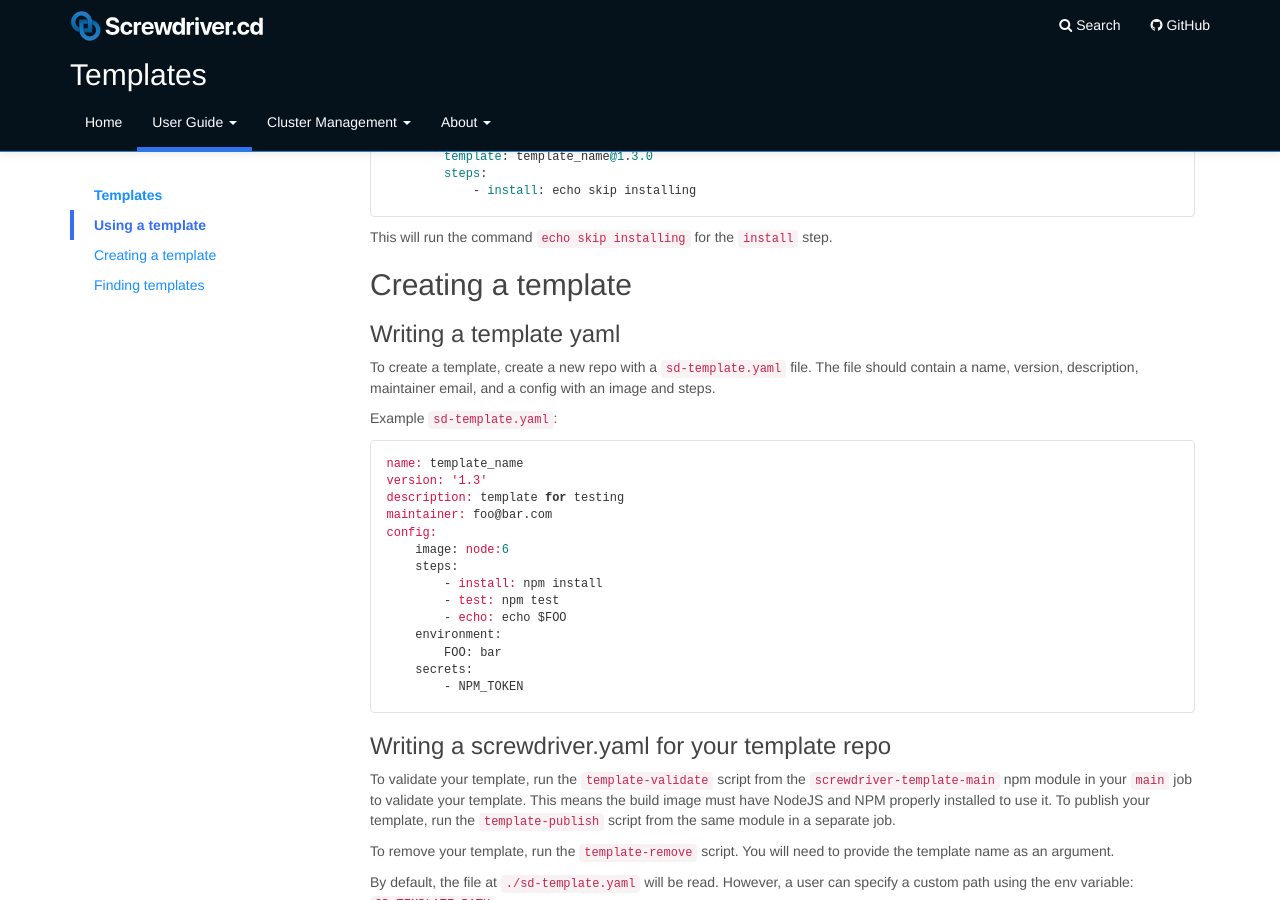
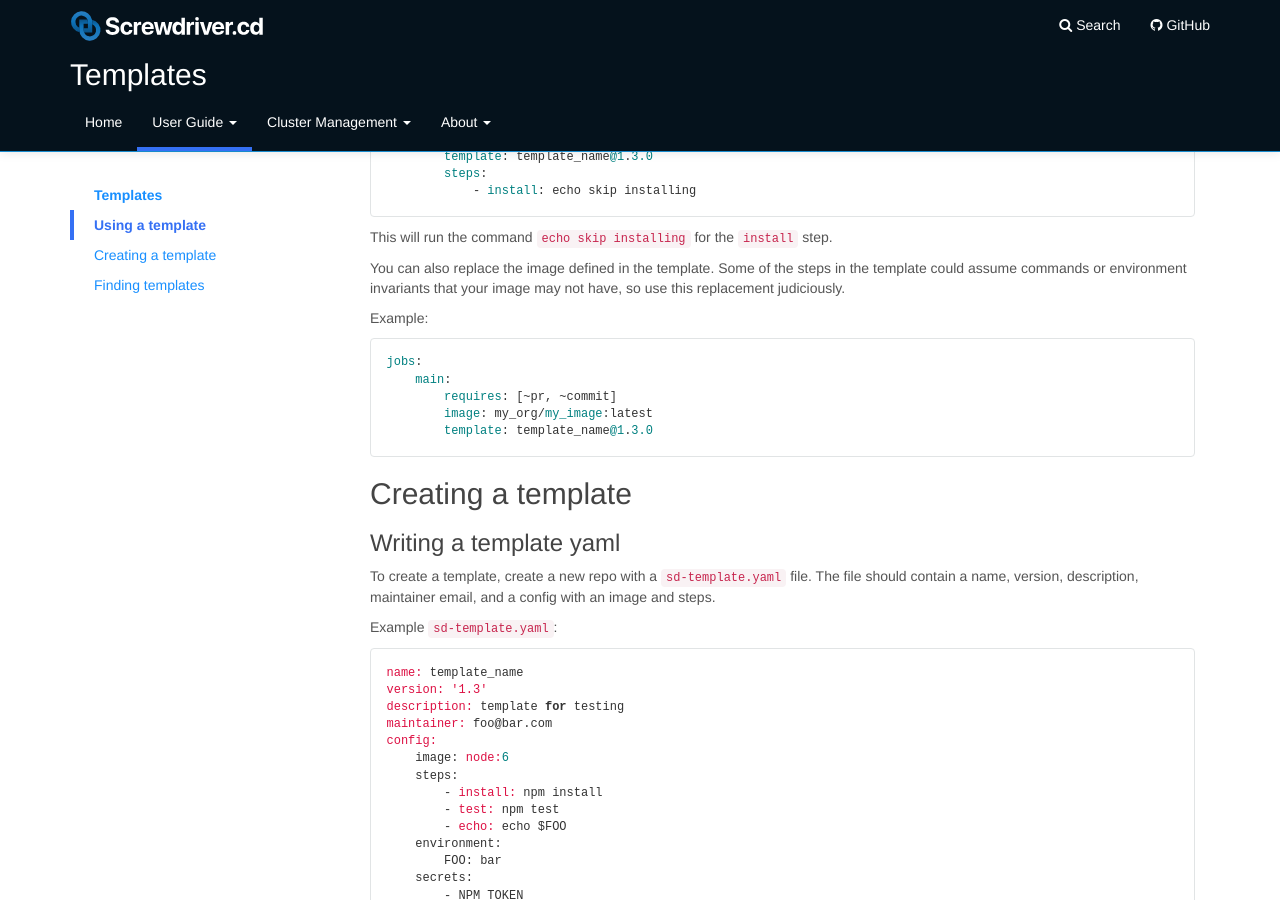
Before and after one commit to screwdriver-cd/guide, a Jekyll site: the page built from docs/user-guide/templates.md, in a window 1280 px wide and 900 px high, scrolled down 1104 px. Built offline with Jekyll 4.4.1, drawn with Linux system fonts in a browser that asks for light colours.

Commit message:
fix: add image replacement template documentation (#189)

````diff
--- a/docs/user-guide/templates.md
+++ b/docs/user-guide/templates.md
@@ -74,6 +74,17 @@ jobs:
 ```
 
 This will run the command `echo skip installing` for the `install` step.
+
+You can also replace the image defined in the template. Some of the steps in the template could assume commands or environment invariants that your image may not have, so use this replacement judiciously.
+
+Example:
+```yaml
+jobs:
+    main:
+        requires: [~pr, ~commit]
+        image: my_org/my_image:latest
+        template: template_name@1.3.0
+```
 
 ## Creating a template
 
````
